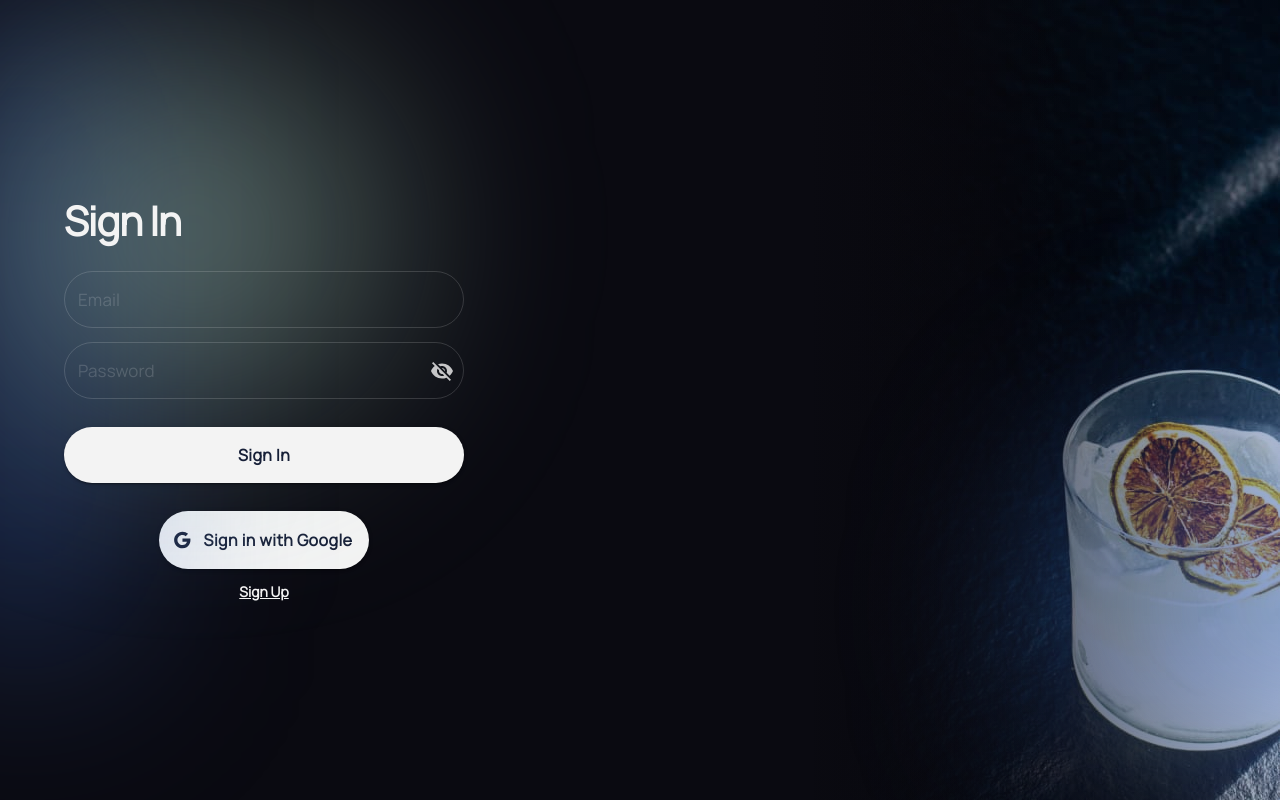
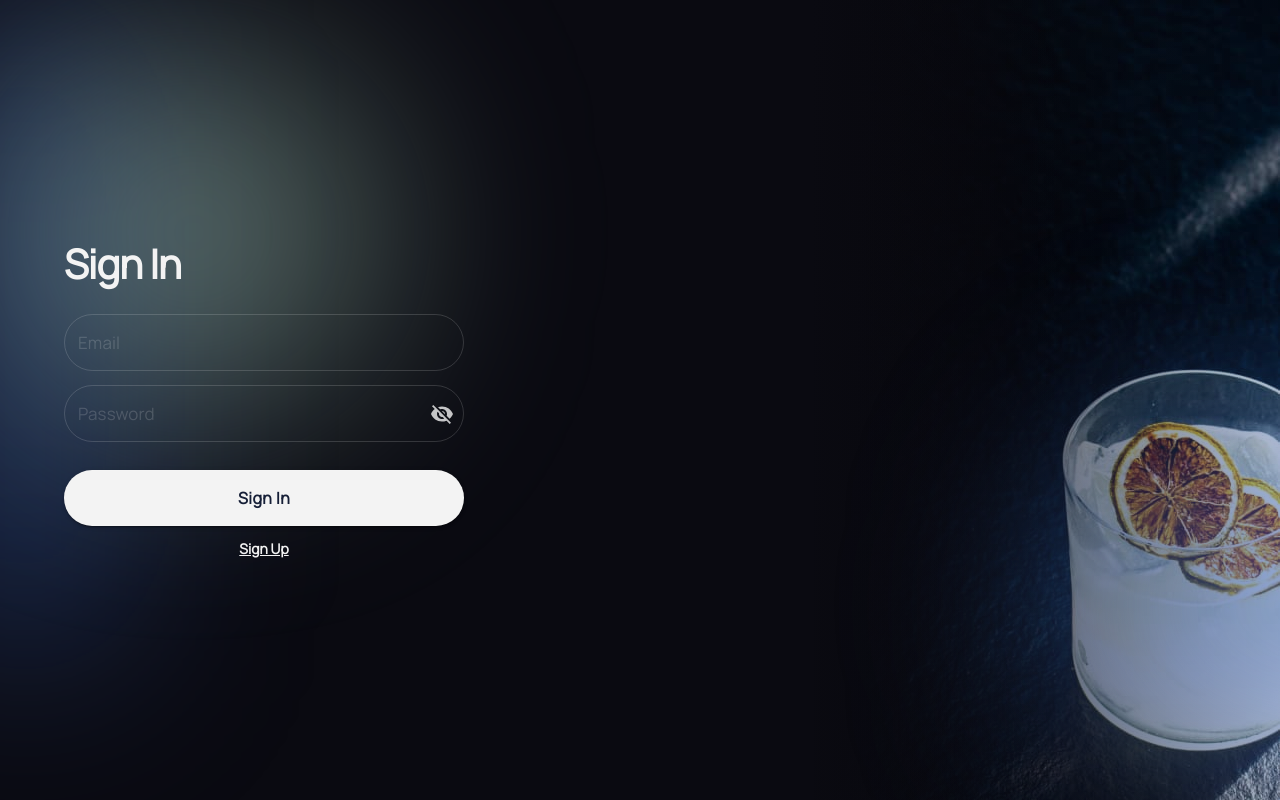
Before and after one commit to DanyloTytarenko/DrinkMaster, a React (Vite) app: page /DrinkMaster/signin in a window 1280 px wide. Built offline with nearby package versions, Linux system fonts and the light colour scheme.

Commit message:
Update SinginForm.jsx

```diff
--- a/src/components/SinginForm/SinginForm.jsx
+++ b/src/components/SinginForm/SinginForm.jsx
@@ -151,7 +151,7 @@ export const SinginForm = () => {
           >
             Sign In
           </Button>
-          <GoogleButton />
+
           <Link
             component={NavLink}
             sx={{ zIndex: 5, ...linkStyled }}
```
